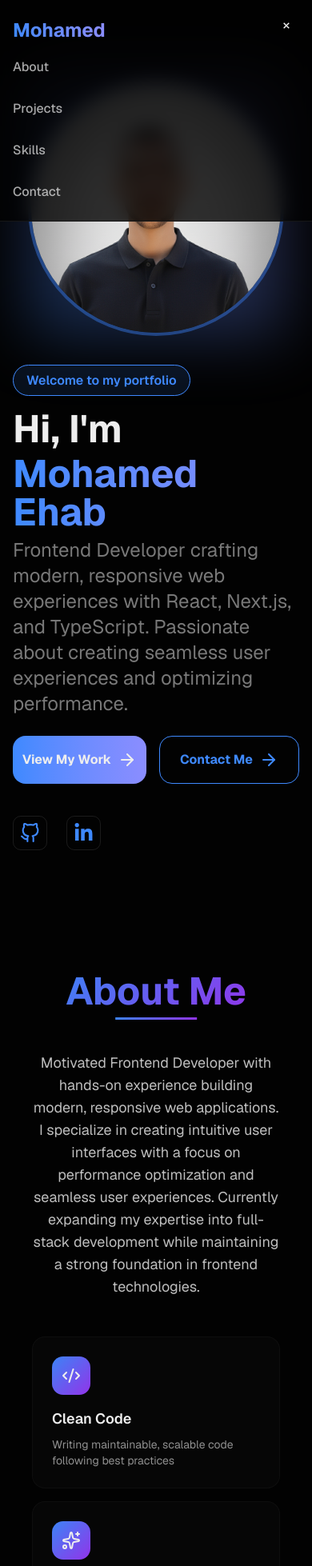
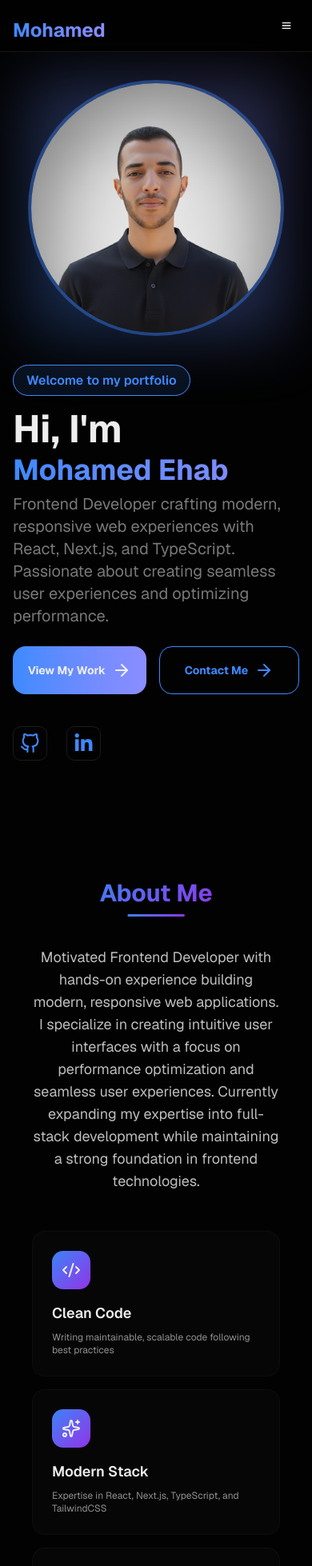
Before and after one commit to Mo-1687/portfolio, a React (Vite) app: page / in a window 390 px wide. Shown: the top 1958 px of the page at 80% size. Built offline with nearby package versions, Linux system fonts and the light colour scheme.

Commit message:
change email and make it more responsive

```diff
--- a/index.html
+++ b/index.html
@@ -2,7 +2,7 @@
 <html lang="en">
   <head>
     <meta charset="UTF-8" />
-    <link rel="icon" type="image/svg+xml" href="/vite.svg" />
+    <link rel="icon" type="image/svg+xml" href="/Vite.js.svg" />
     <meta name="viewport" content="width=device-width, initial-scale=1.0" />
     <title>portfolio</title>
     <link rel="preconnect" href="https://fonts.googleapis.com" />
--- a/src/Components/About/About.tsx
+++ b/src/Components/About/About.tsx
@@ -64,7 +64,7 @@ const About = () => {
         variants={containerVariants}
         initial="hidden"
         whileInView={"visible"}
-        viewport={{ once: false, amount: 0.3 }}
+        viewport={{ once: false, }}
       >
         {/* Skills  */}
         <motion.div className="grid md:grid-cols-2 lg:grid-cols-3 gap-4 md:gap-6 mt-12 md:mt-16">
@@ -94,7 +94,7 @@ const About = () => {
                 <h3 className="text-lg md:text-xl font-semibold mb-2 md:mb-3">
                   {item.title}
                 </h3>
-                <p className="text-sm md:text-base text-muted-foreground">
+                <p className="text-xs md:text-base text-muted-foreground">
                   {item.description}
                 </p>
               </div>
--- a/src/Components/Footer/Footer.tsx
+++ b/src/Components/Footer/Footer.tsx
@@ -1,6 +1,6 @@
 const Footer = () => {
   return (
-    <div className="py-10 mt-5 px-10 flex items-center justify-center border-border border-t text-center gap-1.5 text-accent-foreground/50">
+    <div className="py-10 mt-5 px-5 md:px-10 flex flex-wrap items-center justify-center border-border border-t text-center gap-1.5 text-accent-foreground/50">
       © 2025 Mohamed Ehab Salem. All rights reserved. | Built with
       <span className="text-purple-400"> Next.js,</span>
       <span className="text-blue-400"> React,</span>
--- a/src/Components/Hero/Hero.tsx
+++ b/src/Components/Hero/Hero.tsx
@@ -47,17 +47,17 @@ const Hero = () => {
             className=" text-5xl md:text-7xl font-bold text-accent-foreground "
             variants={itemVariants}
           >
-            Hi, I'm{" "}
+            Hi, I'm
           </motion.h1>
           <motion.h1
-            className="text-5xl md:text-7xl py-2 font-bold bg-gradient-to-r from-primary to-accent bg-clip-text text-transparent"
+            className="text-4xl  md:text-7xl py-2 font-bold bg-gradient-to-r from-primary to-accent bg-clip-text text-transparent"
             variants={itemVariants}
           >
-            Mohamed Ehab{" "}
+            Mohamed Ehab
           </motion.h1>
 
           <motion.p
-            className="text-accent-foreground/50 max-w-xl text-2xl"
+            className="text-accent-foreground/50 max-w-xl text-xl md:text-2xl"
             variants={itemVariants}
           >
             Frontend Developer crafting modern, responsive web experiences with
@@ -69,13 +69,13 @@ const Hero = () => {
           <motion.div className="mt-6 flex gap-4" variants={itemVariants}>
             <a
               href="#projects"
-              className="text-accent-foreground bg-gradient-to-r from-primary to-accent flex items-center justify-center gap-2 w-50 h-15 rounded-2xl font-bold hover:scale-105 transition-transform duration-300"
+              className="text-accent-foreground bg-gradient-to-r from-primary to-accent flex items-center justify-center gap-2 w-50 h-15 text-sm md:text-base rounded-2xl font-bold hover:scale-105 transition-transform duration-300"
             >
               View My Work <ArrowRight />
             </a>
             <a
               href="#contact"
-              className="text-primary border border-primary font-bold hover:bg-primary/10 px-6 py-3 rounded-2xl flex items-center justify-center gap-2 w-50 h-15 hover:scale-105 transition-transform duration-300"
+              className="text-primary border border-primary font-bold hover:bg-primary/10 px-6 py-3 rounded-2xl flex items-center justify-center gap-2 w-50 h-15 text-sm md:text-base hover:scale-105 transition-transform duration-300"
             >
               Contact Me <ArrowRight />
             </a>
--- a/src/Components/Navbar/Navbar.tsx
+++ b/src/Components/Navbar/Navbar.tsx
@@ -3,7 +3,8 @@ import { BiMenu, BiX } from "react-icons/bi";
 
 const Navbar = () => {
   const navItems = ["about", "projects", "skills", "contact"];
-  const [isOpen, setIsOpen] = useState(true);
+  const [isOpen, setIsOpen] = useState(false);
+
   const handleNavbarToggle = (e: React.MouseEvent<HTMLButtonElement>) => {
     e.preventDefault();
     setIsOpen((prev) => !prev);
--- a/src/Components/Projects/Projects.tsx
+++ b/src/Components/Projects/Projects.tsx
@@ -121,7 +121,7 @@ const Projects = () => {
               </div>
 
               {/* Content */}
-              <motion.div className="p-6 space-y-4">
+              <motion.div className="p-5 space-y-4">
                 <motion.h3
                   className="space-y-2  text-accent-foreground font-bold text-xl group-hover:text-primary transition-colors duration-300"
                   initial={{ opacity: 0, x: -20 }}
@@ -132,7 +132,7 @@ const Projects = () => {
                   {project.title}
                 </motion.h3>
                 <motion.p
-                  className="h-15 text-accent-foreground/70 leading-relaxed font-light text-sm"
+                  className="h-15  text-accent-foreground/70 leading-relaxed font-light text-sm"
                   initial={{ opacity: 0 }}
                   whileInView={{ opacity: 1 }}
                   transition={{ delay: index * 0.2 + 0.5, duration: 0.5 }}
@@ -144,7 +144,7 @@ const Projects = () => {
 
               {/* Tags */}
               <motion.div
-                className="mt-4 h-12 flex flex-wrap gap-2 items-center px-5"
+                className=" h-12 mt-10 mb-12 sm:my-0 md:my-5  flex flex-wrap gap-2 items-center px-5"
                 initial="hidden"
                 whileInView="visible"
                 viewport={{ once: false }}
--- a/src/Components/Skills/Skills.tsx
+++ b/src/Components/Skills/Skills.tsx
@@ -104,7 +104,7 @@ const Skills = () => {
   ];
 
   return (
-    <div id="skills" className="py-20 px-10 md:px-20">
+    <div id="skills" className="py-20 px-5 md:px-20">
 
         <Title title="Skills & Expertise" />
 
@@ -113,7 +113,7 @@ const Skills = () => {
         variants={containerVariants}
         initial="hidden"
         whileInView="visible"
-        viewport={{ once: false, amount: 0.15 }}
+        viewport={{ once: false }}
       >
         {skillCategories.map((category, categoryIndex) => (
           <motion.div
@@ -157,7 +157,7 @@ const Skills = () => {
                 <motion.span
                   key={skill}
                   variants={skillVariants}
-                  className="border border-primary/30 py-2 px-3 cursor-pointer text-accent-foreground rounded-2xl bg-background/50 backdrop-blur-sm hover:bg-primary/10 hover:border-primary hover:text-primary transition-all duration-300"
+                  className="border border-primary/30 text-xs md:text-sm py-2 px-3 cursor-pointer text-accent-foreground rounded-2xl bg-background/50 backdrop-blur-sm hover:bg-primary/10 hover:border-primary hover:text-primary transition-all duration-300"
                   whileHover={{
                     scale: 1.05,
                     y: -4,
--- a/src/Components/Title/Title.tsx
+++ b/src/Components/Title/Title.tsx
@@ -6,7 +6,7 @@ const Title = ({ title }: { title: string }) => {
 
   return (
     <motion.div
-      className="title "
+      className="title text-3xl md:text-5xl p-2 "
       initial={{ opacity: 0, y: 30 }}
       whileInView={{ opacity: 1, y: 0 }}
       transition={{ duration: 0.7, ease: "easeOut" }}
--- a/src/index.css
+++ b/src/index.css
@@ -312,7 +312,6 @@
 
 .title {
   position: relative;
-  font-size: 3rem;
   font-weight: 700;
   background: var(--gradient-primary);
   -webkit-background-clip: text;
@@ -329,7 +328,7 @@
   height: 3px;
   background: var(--gradient-primary);
   position: absolute;
-  bottom: 0;
+  bottom: -3px;
   left: 50%;
   transform: translateX(-50%);
 }
```
Also changed, not shown: src/Components/Contact/Contact.tsx (+20 -18 lines).
